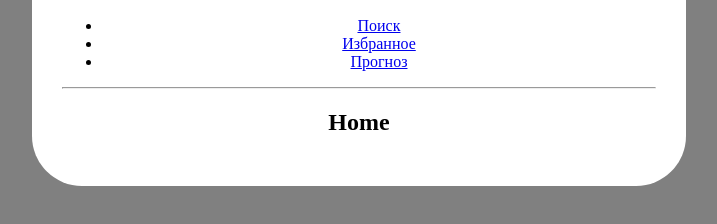
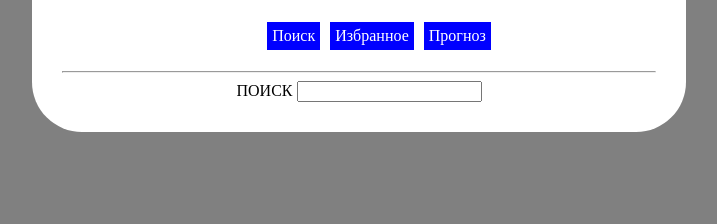
Before and after one commit to youtodo/react-webpack, a React app: page / in a window 1280 px wide. Shown: the part 88-312 px from the top of the page, without its empty margins (281-998 px from the left). Built offline with nearby package versions, Linux system fonts and the light colour scheme.

Commit message:
add app on the gh

```diff
--- a/package.json
+++ b/package.json
@@ -3,7 +3,7 @@
   "version": "1.0.0",
   "main": "index.js",
   "author": "Dolet Bizhev <doletbizhev@gmail.com>",
-  "license": "MIT",
+  "license": "SEE LICENSE IN LICENSE",
   "scripts": {
     "test": "echo \"Error: no test specified\" && exit 1",
     "dev": "webpack-dev-server --mode development --open --config ./config/development.webpack.config.js ",
--- a/src/index.html
+++ b/src/index.html
@@ -6,16 +6,13 @@
     <meta http-equiv="X-UA-Compatible" content="ie=edge">
     <link rel="shortcut icon" href="./img/favicon.ico" type="image/x-icon">
     <title>Прогноз погоды с использованием библиотеки React.js</title>
-
 </head>
 <body>
 
     <div class="wrapper-main">
-            <h2>Прогноз погоды с использованием библиотеки React.js</h2>
-            <!-- <div id="weather"></div> -->
-            <div id="root"></div>
-        </div>
-
+        <h2>Прогноз погоды с использованием библиотеки React.js</h2>
+        <div id="root"></div>
+    </div>
 
 </body>
 </html>
--- a/src/js/app.js
+++ b/src/js/app.js
@@ -1,13 +1,14 @@
 import React from "react";
 import ReactDOM from "react-dom";
-import FormContainer from "./components/container/FormContainer";
+// import inputSearch from "./components/container/inputSearch";
 import UserRoute  from "./components/route/route.js"
+
 
 ReactDOM.render(
     <UserRoute/>,
     document.getElementById('root')
   );
-ReactDOM.render(
-  <FormContainer/>,
-  document.getElementById('weather')
-);
+// ReactDOM.render(
+//   <FormContainer />,
+//   document.getElementById('weather')
+// );
--- a/src/js/components/container/FormContainer.js
+++ b/src/js/components/container/InputSearch.js
@@ -1,11 +1,12 @@
 import React, { Component } from "react";
-// import ReactDOM from "react-dom";
+import ReactDOM from "react-dom";
 import Input from "../presentational/Input";
-class FormContainer extends Component {
+
+class inputSearch extends Component {
   constructor() {
     super();
     this.state = {
-      seo_title: ""
+      val_input: ""
     };
     this.handleChange = this.handleChange.bind(this);
   }
@@ -13,19 +14,21 @@ class FormContainer extends Component {
     this.setState({ [event.target.id]: event.target.value });
   }
   render() {
-    const { seo_title } = this.state;
+
+    const { val_input } = this.state;
+    console.log('val_input->',val_input);
     return (
-      <form id="article-form">
+      <div>
         <Input
           text="ПОИСК "
-          label="seo_title"
+          label="val_input"
           type="text"
-          id="seo_title"
-          value={seo_title}
+          id="val_input"
+          value={val_input}
           handleChange={this.handleChange}
         />
-      </form>
+      </div>
     );
   }
 }
-export default FormContainer;
+export default inputSearch;
--- a/src/js/components/route/route.js
+++ b/src/js/components/route/route.js
@@ -1,5 +1,6 @@
 import React from "react";
 import { BrowserRouter as Router, Route, Link } from "react-router-dom";
+import InputSearch from "../container/InputSearch";
 
 const UserRoute = () => (
 
@@ -19,16 +20,16 @@ const UserRoute = () => (
 
       <hr />
 
-      <Route exact path="/" component={Home} />
+      <Route exact path="/" component={Search} />
       <Route path="/favorites" component={About} />
       <Route path="/forecast" component={Topics} />
     </div>
   </Router>
 );
-
-const Home = () => (
+let url = 'london2';
+const Search = () => (
   <div>
-    <h2>Home</h2>
+    <InputSearch value='haha' url={'/api/location/search/?query='+url} />
   </div>
 );
 
--- a/src/style/style.sass
+++ b/src/style/style.sass
@@ -9,3 +9,13 @@ body
     background-color: #fff
     display: inline-block
     padding: 30px
+
+ul
+    li
+        display: inline-block
+        background-color: #00f
+        margin: 5px
+        padding: 5px
+        a
+            color: #FFF
+            text-decoration-line: none
```
Also changed, not shown: src/js/searchInput.js (added, +10 -0 lines), 1 other file.
